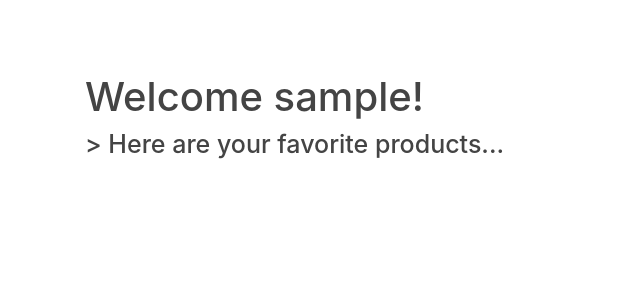
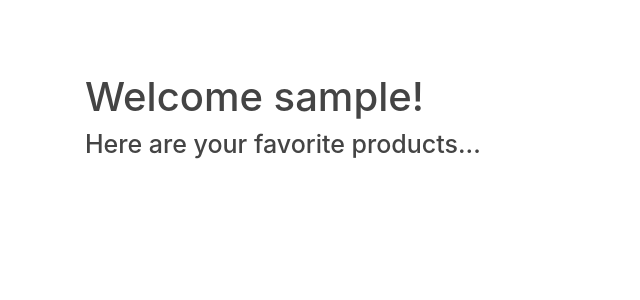
Before and after one commit to Kristinboyd/therealdewdrop, a Django app: page /profile/ in a window 1280 px wide. Shown: the part 87-387 px from the top of the page, without its empty margins (0-640 px from the left). Run offline with Django 3.2, Linux system fonts and the light colour scheme; the visitor is signed in with stand-in values (Sample User, id 1); data comes from the database, SQL or seed files in the repository; data that the repository does not hold is empty; some libraries are stand-ins or nearby versions.

```diff
--- a/users/templates/users/profile.html
+++ b/users/templates/users/profile.html
@@ -5,7 +5,7 @@
       <div class="media">
         <div class="media-body">
           <h1 class="account-heading" style="font-size:40px;"> Welcome {{ user.username }}!</h1>
-          <h2 style="font-size:25px;">> Here are your favorite products... </h2>
+          <h2 style="font-size:25px;"> Here are your favorite products... </h2>
           <body>
             <div class="container">
               <div class="row">
```
